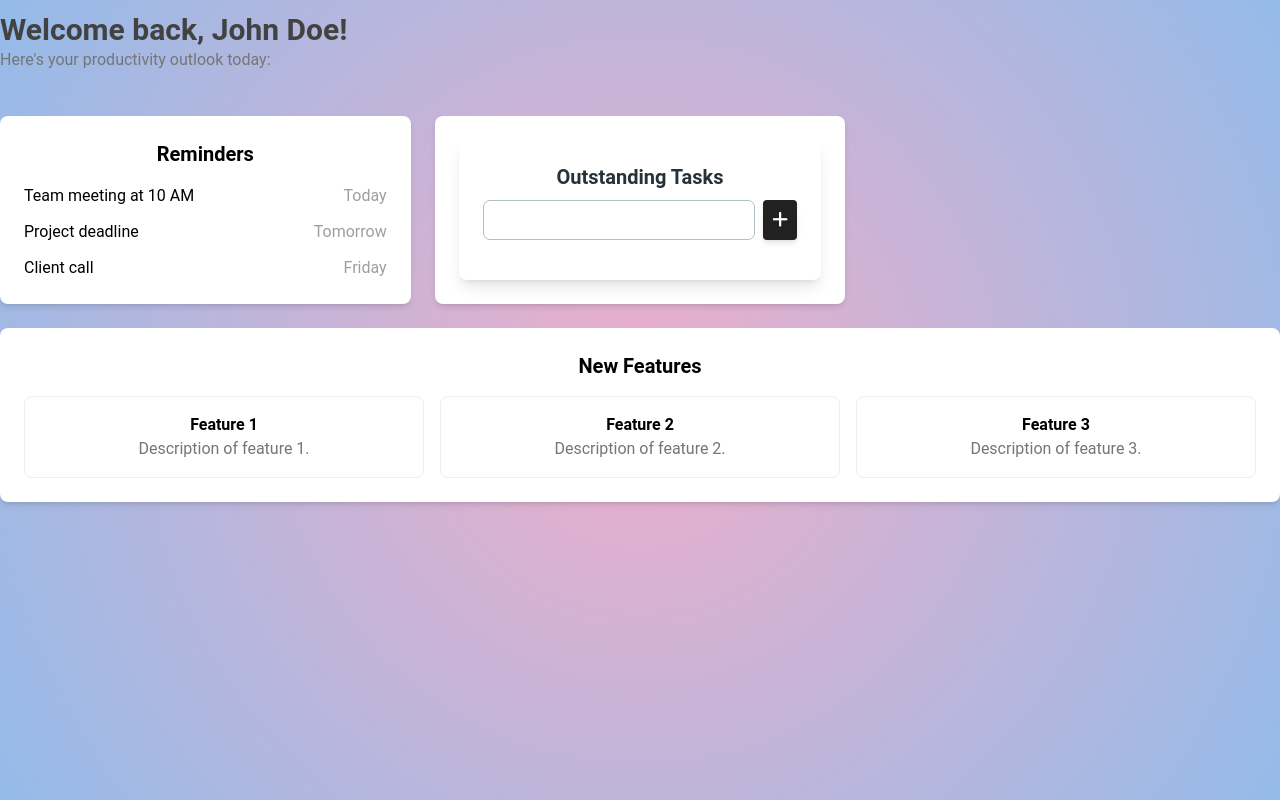
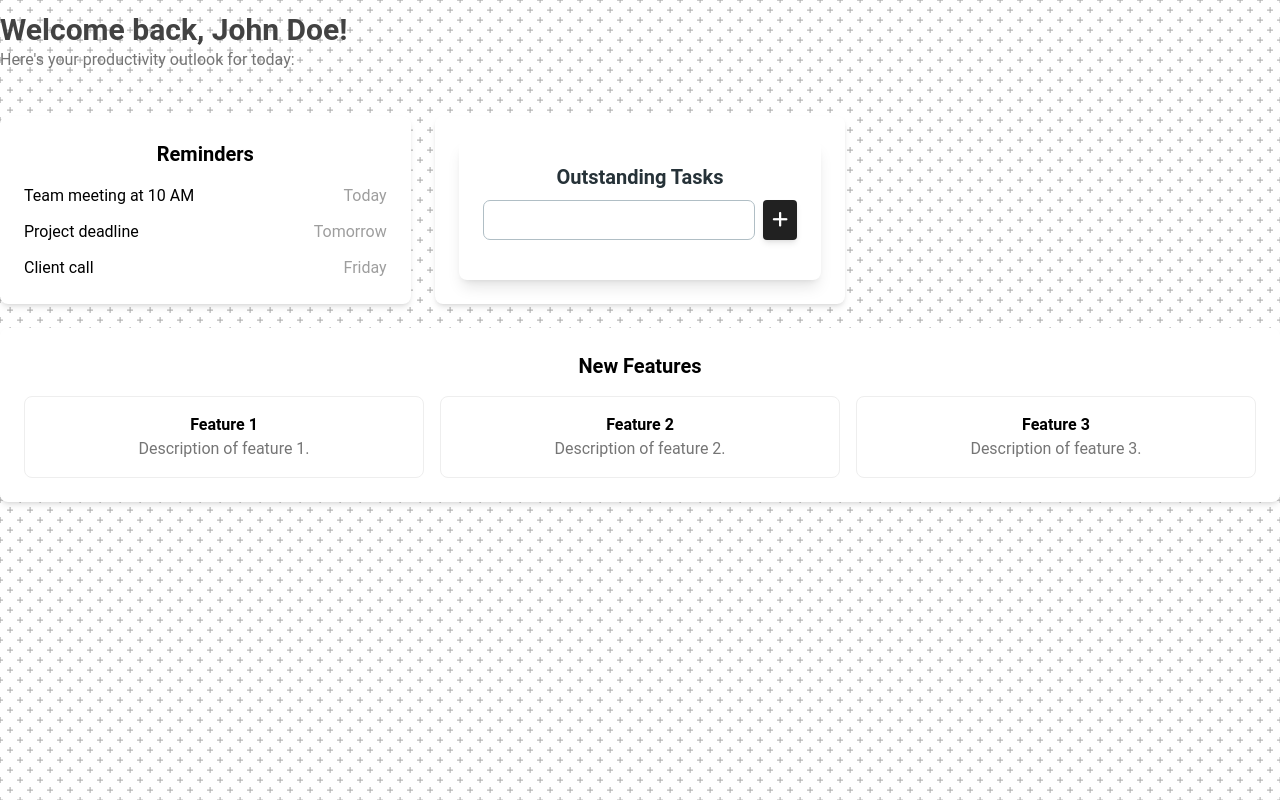
Before and after one commit to gka1m/Effizen-2, a React (Vite) app: page /home in a window 1280 px wide. Built offline with nearby package versions, Linux system fonts and the light colour scheme.

Commit message:
edited Homepage

```diff
--- a/src/App.css
+++ b/src/App.css
@@ -34,11 +34,39 @@
 }
 
 .background-radial {
-  background: rgb(238,174,202);
-  background: radial-gradient(circle, rgba(238,174,202,1) 0%, rgba(148,187,233,1 )100%);
+  background: rgb(238, 174, 202);
+  background: radial-gradient(
+    circle,
+    rgba(238, 174, 202, 1) 0%,
+    rgba(148, 187, 233, 1) 100%
+  );
   height: 100%;
   background-attachment: fixed;
   background-position: center;
   background-repeat: repeat;
   background-size: cover;
 }
+
+.home-bg {
+  background-color: #ffffff;
+  background: radial-gradient(
+      circle,
+      transparent 20%,
+      #ffffff 20%,
+      #ffffff 80%,
+      transparent 80%,
+      transparent
+    ),
+    radial-gradient(
+        circle,
+        transparent 20%,
+        #ffffff 20%,
+        #ffffff 80%,
+        transparent 80%,
+        transparent
+      )
+      10px 10px,
+    linear-gradient(#a8a8a8 0.8px, transparent 0.8px) 0 -0.4px,
+    linear-gradient(90deg, #a8a8a8 0.8px, #ffffff 0.8px) -0.4px 0;
+  background-size: 20px 20px, 20px 20px, 10px 10px, 10px 10px;
+}
--- a/src/home_page.tsx
+++ b/src/home_page.tsx
@@ -12,14 +12,14 @@
       <Helmet>
         <title>Home</title>
       </Helmet>
-      <div className="background-radial h-screen w-screen">
+      <div className="home-bg h-screen w-screen">
         {/* Welcome Back Section */}
         <section className="mb-8 py-3">
           <h1 className="text-3xl font-bold text-gray-800 text-left">
             Welcome back, {userName}!
           </h1>
           <p className="text-gray-600 text-left">
-            Here's your productivity outlook today:
+            Here's your productivity outlook for today:
           </p>
         </section>
 
```
